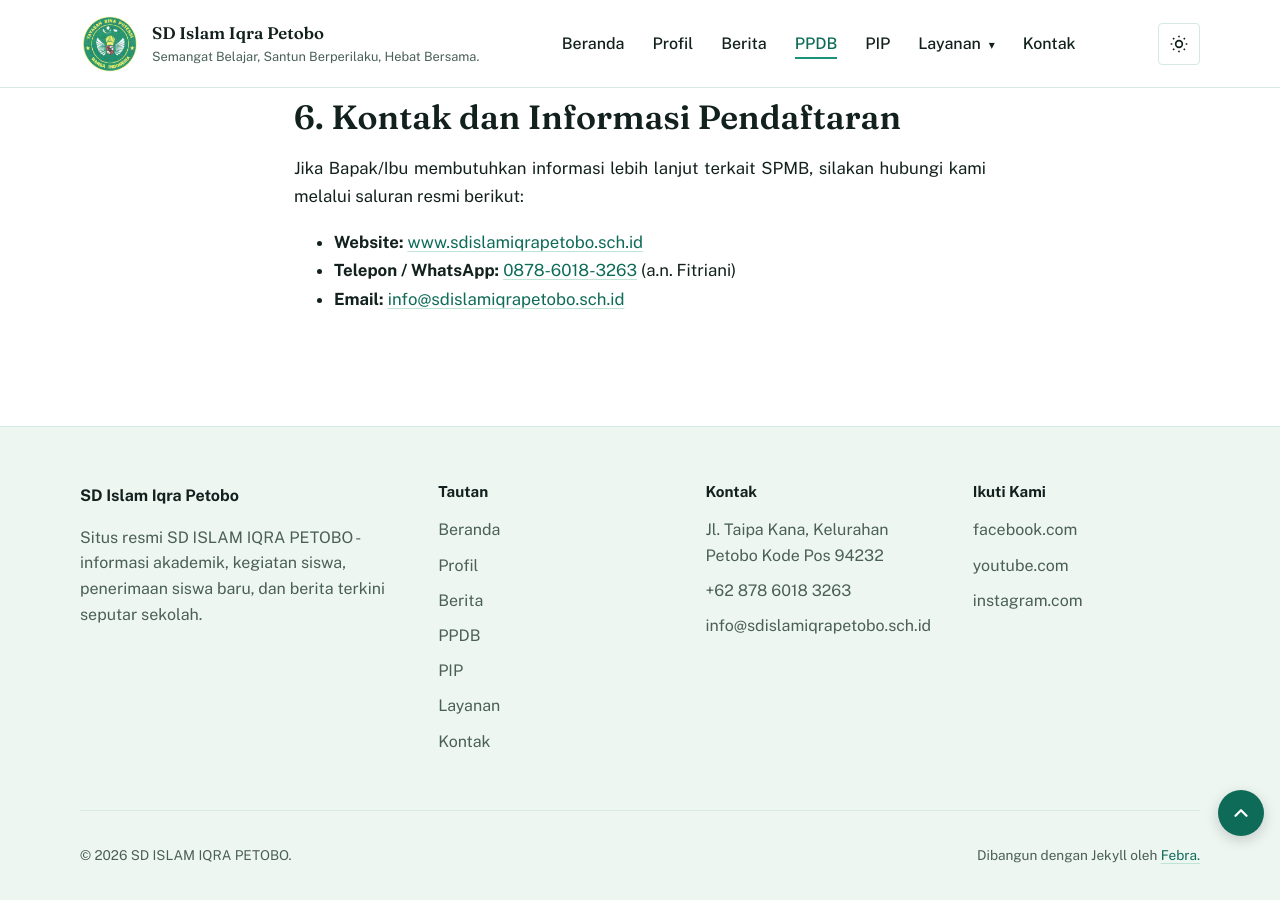
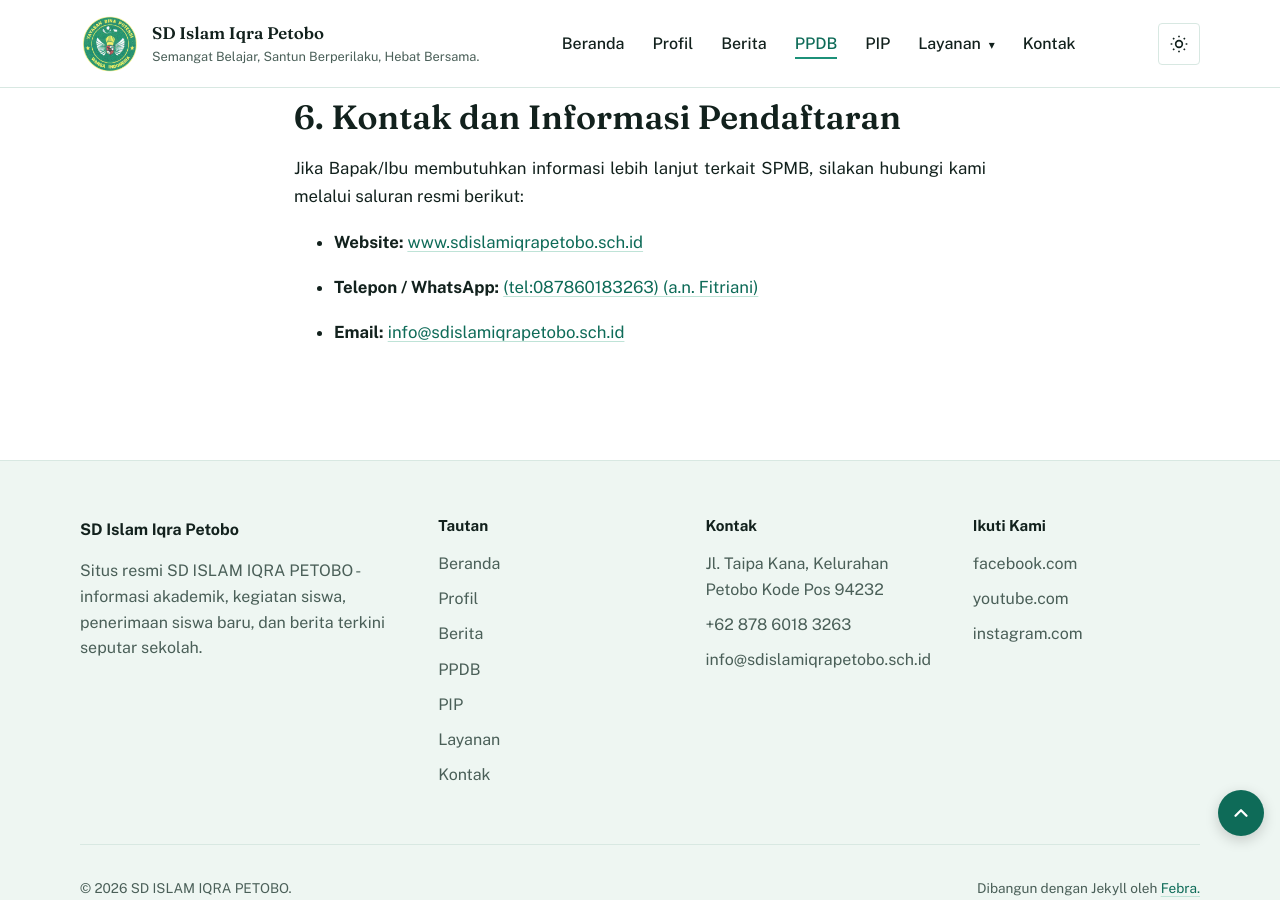
Before and after one commit to IQRADevl/iqradevl.github.io, a Jekyll site: the page built from ppdb.md, in a window 1280 px wide and 900 px high, scrolled down 2960 px. Built offline with Jekyll 4.4.1, drawn with Linux system fonts in a browser that asks for light colours.

Commit message:
Update ppdb.md

```diff
--- a/ppdb.md
+++ b/ppdb.md
@@ -76,5 +76,7 @@ Calon peserta didik wajib menyiapkan dan melampirkan dokumen-dokumen berikut:
 Jika Bapak/Ibu membutuhkan informasi lebih lanjut terkait SPMB, silakan hubungi kami melalui saluran resmi berikut:
 
 * **Website:** [www.sdislamiqrapetobo.sch.id](https://www.sdislamiqrapetobo.sch.id/)
-* **Telepon / WhatsApp:** [0878-6018-3263](tel:087860183263) (a.n. Fitriani)
+
+* **Telepon / WhatsApp:** <a href="https://wa.me/{{ site.school.phone | remove: '+' | remove: '-' | remove: ' ' }}" target="_blank" rel="noopener noreferrer">(tel:087860183263) (a.n. Fitriani)</a>
+
 * **Email:** [info@sdislamiqrapetobo.sch.id](mailto:info@sdislamiqrapetobo.sch.id)
```
